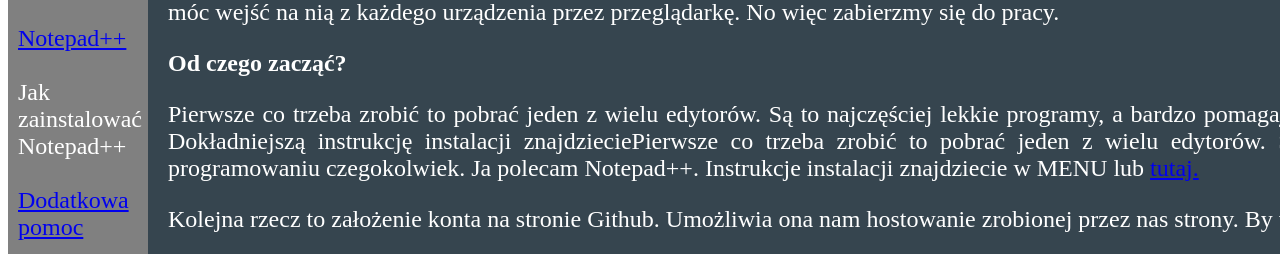
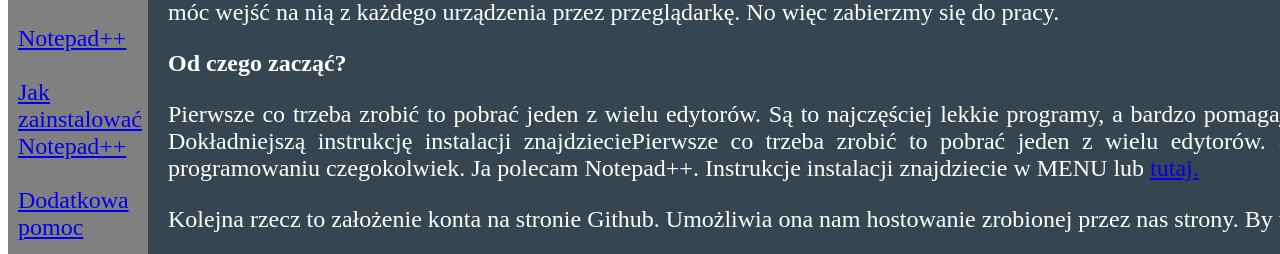
Before and after one commit to kubadomagala2b/kubadomagala2b.github.io, a plain HTML site: page index.html in a window 1280 px wide. Shown: the part 237-491 px from the top of the page. Drawn offline with Linux system fonts and the light colour scheme.

Commit message:
Update index.html

```diff
--- a/index.html
+++ b/index.html
@@ -62,7 +62,7 @@
 				<h1>MENU</h1>
 				<font size="5"><a href="https://www.google.com">Google </a> <br/><br/> </font>
 				<font size="5"><a href="https://notepad-plus-plus.org/download/v7.5.6.html">Notepad++ </a> <br /><br /> </font>
-				<font size="5">Jak zainstalować Notepad++ <br /><br /> </font>
+				<font size="5"><a href="https://kubadomagala2b.github.io/notepad.html">Jak zainstalować Notepad++ <br /><br /> </font>
 				<font size="5"><a href ="http://miroslawzelent.pl/">Dodatkowa pomoc</a>  <br /><br /> </font>
 				<font size="5"><a href ="https://github.com/">Github</a> <br/><br /> </font>
 			</div>
```
